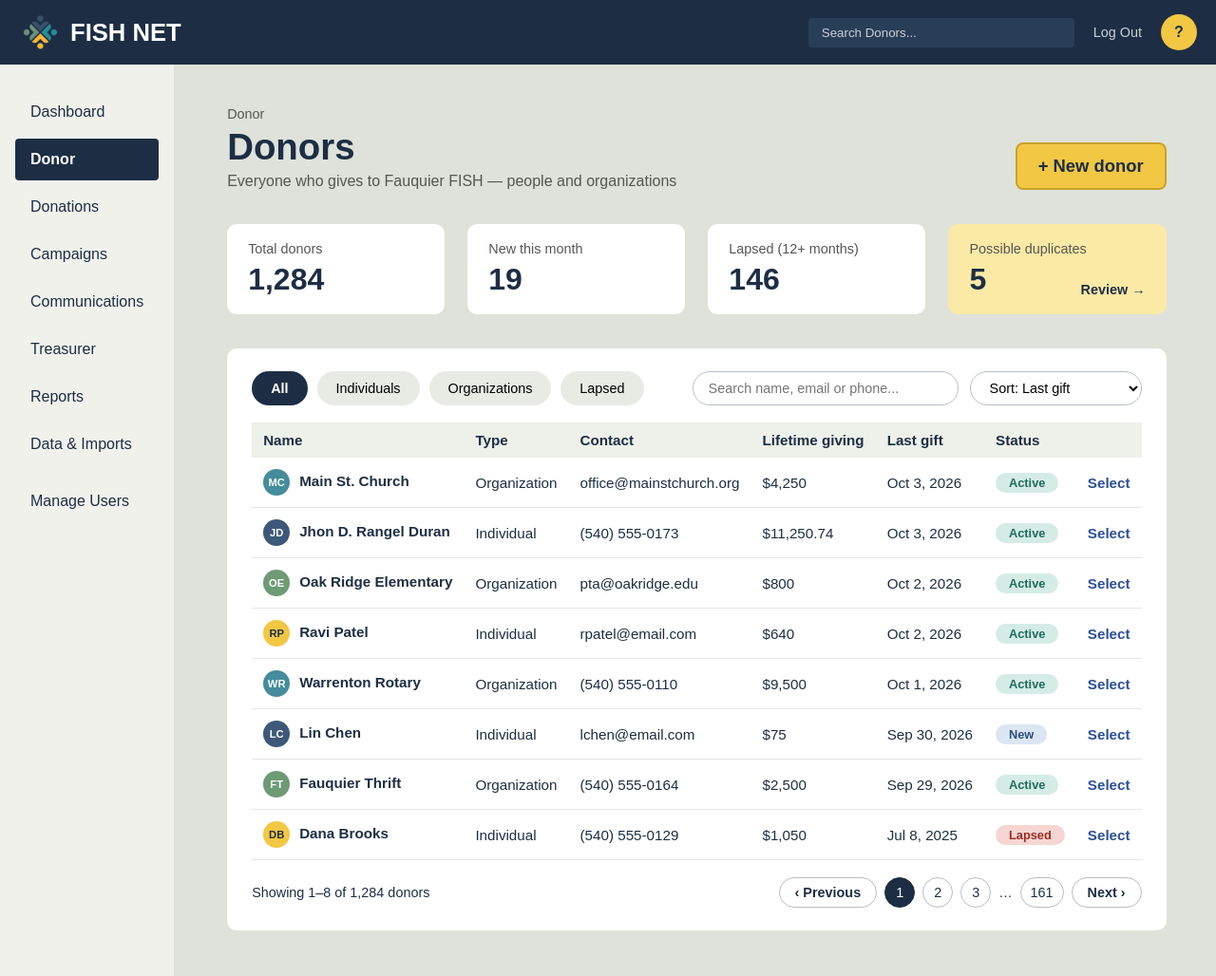
After one commit to CWagamanEure/fauquier-fish-drms, a PHP site: page /stepvarepo/donor.php in a window 1280 px wide. The commit adds this page. Shown: the whole page at 95% size. Run offline with PHP 8.4, Linux system fonts and the light colour scheme; the visitor is signed in with stand-in values (Sample User, id 1); data comes from the database, SQL or seed files in the repository.

Commit message:
adding styling chocies and placement for the donor section of our project 1.Donor.php mostly styleing for the page nothing has really changed 2.add donor changed the form and what is needed for creating a donor 3. donorprofile.php was made for the user to see what the donor has contributed in 4 tabs 4. donor.css stlyeing for the card and text on the donor pages 5. form.css style changes for the newish form

```diff
--- a/addDonor.php
+++ b/addDonor.php
@@ -1,7 +1,5 @@
 <?php session_cache_expire(30);
     session_start();
-    // Make session information accessible, allowing us to associate
-    // data with the logged-in user.
 
     ini_set("display_errors",1);
     error_reporting(E_ALL);
--- /dev/null
+++ b/css/donor.css
@@ -0,0 +1,138 @@
+/* Donor list page. Shared layout lives in fishnet.css */
+
+.table-card { padding: 24px 26px; border-width: 0; border-radius: 10px; }
+
+.toolbar { display: flex; flex-wrap: wrap; justify-content: space-between; gap: 16px; margin-bottom: 18px; }
+.pills { display: flex; flex-wrap: wrap; gap: 10px; }
+.pill {
+  padding: 8px 20px;
+  border-radius: 999px;
+  border: none;
+  background: #e8ebe4;
+  font: inherit;
+  font-size: 0.9rem;
+  cursor: pointer;
+}
+.pill:hover { background: #dce0d6; }
+.pill.on { background: var(--navy); color: #fff; font-weight: bold; }
+
+.tools { display: flex; gap: 12px; }
+.tools input, .tools select {
+  padding: 8px 16px;
+  border: 1px solid #b9bec5;
+  border-radius: 999px;
+  font: inherit;
+  font-size: 0.9rem;
+  background: #fff;
+}
+.tools input { width: 280px; }
+
+.table-wrap { overflow-x: auto; }
+table { width: 100%; border-collapse: collapse; font-size: 0.95rem; }
+thead th {
+  background: #eef0ea;
+  text-align: left;
+  font-weight: bold;
+  padding: 10px 12px;
+  white-space: nowrap;
+}
+tbody td { padding: 12px; border-bottom: 1px solid #e5e7e2; white-space: nowrap; }
+tbody tr:hover { background: #f7f8f5; }
+td.empty { text-align: center; color: var(--muted); padding: 30px; }
+
+.initials {
+  display: inline-grid;
+  place-items: center;
+  width: 28px; height: 28px;
+  border-radius: 50%;
+  font-size: 0.7rem;
+  font-weight: bold;
+  color: #fff;
+  margin-right: 10px;
+  vertical-align: middle;
+}
+.initials.teal   { background: var(--teal); }
+.initials.navy   { background: #3d5878; }
+.initials.sage   { background: #6e9a75; }
+.initials.yellow { background: var(--yellow); color: var(--navy); }
+
+.status {
+  display: inline-block;
+  padding: 3px 14px;
+  border-radius: 999px;
+  font-size: 0.8rem;
+  font-weight: bold;
+}
+.status.active { background: #d5ece6; color: #1f6b5c; }
+.status.new    { background: #dbe6f3; color: #2c4f7a; }
+.status.lapsed { background: #f6d6d2; color: #9b2c22; }
+
+.select { color: #2c4f9a; font-weight: bold; }
+.select:hover { text-decoration: underline; }
+
+.pager { display: flex; flex-wrap: wrap; justify-content: space-between; align-items: center; gap: 12px; margin-top: 18px; font-size: 0.9rem; }
+.pages { display: flex; align-items: center; gap: 8px; }
+.pg {
+  min-width: 32px; height: 32px;
+  display: inline-grid;
+  place-items: center;
+  border: 1px solid #b9bec5;
+  border-radius: 999px;
+  padding: 0 10px;
+}
+.pg.wide { padding: 0 16px; font-weight: bold; }
+.pg.on { background: var(--navy); color: #fff; border-color: var(--navy); }
+.pg:hover:not(.on) { background: #f1f1ec; }
+
+@media (max-width: 700px) {
+  .tools { width: 100%; flex-direction: column; }
+  .tools input { width: 100%; }
+}
+
+/* ===== Donations list (shares the table styles above) ===== */
+.tiles.three { grid-template-columns: repeat(3, 1fr); }
+
+.donations > input { position: absolute; opacity: 0; pointer-events: none; }
+#fAll:checked   ~ .toolbar label[for="fAll"],
+#fCash:checked  ~ .toolbar label[for="fCash"],
+#fItems:checked ~ .toolbar label[for="fItems"] { background: var(--navy); color: #fff; font-weight: bold; }
+#fCash:checked  ~ .table-wrap .row-noncash,
+#fItems:checked ~ .table-wrap .row-cash { display: none; }
+.pill { display: inline-block; }
+
+.kind {
+  display: inline-block;
+  min-width: 80px;
+  text-align: center;
+  padding: 3px 12px;
+  border-radius: 999px;
+  font-size: 0.8rem;
+  font-weight: bold;
+}
+.kind.cash    { background: #cfe6ea; color: #1f5f6b; }
+.kind.noncash { background: #fbe9a6; color: #7a5a00; }
+
+.edit { display: inline-block; padding: 4px 16px; border: 1.5px solid var(--navy); border-radius: 999px; font-size: 0.85rem; font-weight: bold; }
+.edit:hover { background: #f1f1ec; }
+
+@media (max-width: 1000px) { .tiles.three { grid-template-columns: 1fr; } }
+
+/* ===== Manage Users ===== */
+.users-card { flex: 1; display: flex; flex-direction: column; }
+.users-card .pager { margin-top: auto; padding-top: 18px; border-top: 1px solid #e5e7e2; }
+.initials.grey { background: #7d8590; }
+.chip {
+  display: inline-block;
+  background: #dfe6ee;
+  color: #2c4566;
+  font-size: 0.75rem;
+  font-weight: bold;
+  padding: 3px 12px;
+  border-radius: 999px;
+  margin: 2px 6px 2px 0;
+}
+.status.off { background: #e4e5e7; color: #333; }
+td.actions { text-align: center; }
+td.actions .edit { display: block; width: fit-content; margin: 0 auto 4px; }
+.pw-link { font-size: 0.8rem; font-weight: bold; color: #1f6b7a; }
+.pw-link:hover { text-decoration: underline; }
--- /dev/null
+++ b/donor.php
@@ -0,0 +1,139 @@
+<?php
+// opens the css and php that keep the pages consistan
+require_once 'include/fishnet-layout.php';
+fishnet_open('Donors', 'donor', 'donor.css');
+?>
+
+      <section class="page-head">
+        <div>
+          <p class="crumbs">Donor</p>
+          <h1>Donors</h1>
+          <p class="lede">Everyone who gives to Fauquier FISH &mdash; people and organizations</p>
+        </div>
+        <a href="newDonor.php" class="btn btn-yellow">+ New donor</a>
+      </section>
+
+      <section class="tiles">
+        <div class="tile"><p class="label">Total donors</p><p class="num">1,284</p></div>
+        <div class="tile"><p class="label">New this month</p><p class="num">19</p></div>
+        <div class="tile"><p class="label">Lapsed (12+ months)</p><p class="num">146</p></div>
+        <div class="tile warn">
+          <p class="label">Possible duplicates</p>
+          <div class="row"><p class="num">5</p><a href="dataImports.php">Review &rarr;</a></div>
+        </div>
+      </section>
+<!-- Cards at the top of the page  NEEDS  real Connections  -->
+      <section class="card table-card">
+        <form class="toolbar" method="get">
+          <div class="pills">
+            <button type="submit" name="filter" value="all" class="pill on">All</button>
+            <button type="submit" name="filter" value="individuals" class="pill">Individuals</button>
+            <button type="submit" name="filter" value="organizations" class="pill">Organizations</button>
+            <button type="submit" name="filter" value="lapsed" class="pill">Lapsed</button>
+          </div>
+          <!-- NEEDS Connection to db.donors i think is the right table  -->
+          <div class="tools">
+            <input type="search" name="q" value="" placeholder="Search name, email or phone...">
+            <select name="sort" onchange="this.form.submit()">
+              <option>Sort: Last gift</option>
+              <option>Sort: Name</option>
+              <option>Sort: Lifetime giving</option>
+            </select>
+          </div>
+        </form>
+<!-- NEEDS Connection to db.donors i think is the right table this is FAKE data  -->
+        <div class="table-wrap">
+          <table>
+            <thead>
+              <tr><th>Name</th><th>Type</th><th>Contact</th><th>Lifetime giving</th><th>Last gift</th><th>Status</th><th></th></tr>
+            </thead>
+            <tbody>
+              <tr>
+                <td><span class="initials teal">MC</span><strong>Main St. Church</strong></td>
+                <td>Organization</td>
+                <td>office@mainstchurch.org</td>
+                <td>$4,250</td>
+                <td>Oct 3, 2026</td>
+                <td><span class="status active">Active</span></td>
+                <td><a href="donorProfile.php" class="select">Select</a></td>
+              </tr>
+              <tr>
+                <td><span class="initials navy">JD</span><strong>Jhon D. Rangel Duran</strong></td>
+                <td>Individual</td>
+                <td>(540) 555-0173</td>
+                <td>$11,250.74</td>
+                <td>Oct 3, 2026</td>
+                <td><span class="status active">Active</span></td>
+                <td><a href="donorProfile.php" class="select">Select</a></td>
+              </tr>
+              <tr>
+                <td><span class="initials sage">OE</span><strong>Oak Ridge Elementary</strong></td>
+                <td>Organization</td>
+                <td>pta@oakridge.edu</td>
+                <td>$800</td>
+                <td>Oct 2, 2026</td>
+                <td><span class="status active">Active</span></td>
+                <td><a href="donorProfile.php" class="select">Select</a></td>
+              </tr>
+              <tr>
+                <td><span class="initials yellow">RP</span><strong>Ravi Patel</strong></td>
+                <td>Individual</td>
+                <td>rpatel@email.com</td>
+                <td>$640</td>
+                <td>Oct 2, 2026</td>
+                <td><span class="status active">Active</span></td>
+                <td><a href="donorProfile.php" class="select">Select</a></td>
+              </tr>
+              <tr>
+                <td><span class="initials teal">WR</span><strong>Warrenton Rotary</strong></td>
+                <td>Organization</td>
+                <td>(540) 555-0110</td>
+                <td>$9,500</td>
+                <td>Oct 1, 2026</td>
+                <td><span class="status active">Active</span></td>
+                <td><a href="donorProfile.php" class="select">Select</a></td>
+              </tr>
+              <tr>
+                <td><span class="initials navy">LC</span><strong>Lin Chen</strong></td>
+                <td>Individual</td>
+                <td>lchen@email.com</td>
+                <td>$75</td>
+                <td>Sep 30, 2026</td>
+                <td><span class="status new">New</span></td>
+                <td><a href="donorProfile.php" class="select">Select</a></td>
+              </tr>
+              <tr>
+                <td><span class="initials sage">FT</span><strong>Fauquier Thrift</strong></td>
+                <td>Organization</td>
+                <td>(540) 555-0164</td>
+                <td>$2,500</td>
+                <td>Sep 29, 2026</td>
+                <td><span class="status active">Active</span></td>
+                <td><a href="donorProfile.php" class="select">Select</a></td>
+              </tr>
+              <tr>
+                <td><span class="initials yellow">DB</span><strong>Dana Brooks</strong></td>
+                <td>Individual</td>
+                <td>(540) 555-0129</td>
+                <td>$1,050</td>
+                <td>Jul 8, 2025</td>
+                <td><span class="status lapsed">Lapsed</span></td>
+                <td><a href="donorProfile.php" class="select">Select</a></td>
+              </tr>
+            </tbody>
+          </table>
+        </div>
+<!-- needs to be coded does not actually work  -->
+        <div class="pager">
+          <p>Showing 1&ndash;8 of 1,284 donors</p>
+          <div class="pages">
+            <a href="#" class="pg wide">&lsaquo; Previous</a>
+            <a href="#" class="pg on">1</a><a href="#" class="pg">2</a><a href="#" class="pg">3</a>
+            <span>&hellip;</span>
+            <a href="#" class="pg">161</a>
+            <a href="#" class="pg wide">Next &rsaquo;</a>
+          </div>
+        </div>
+      </section>
+
+<?php fishnet_close(); ?>
```
Also changed, not shown: css/forms.css (added, +152 -0 lines), donorProfile.php (added, +98 -0 lines).
